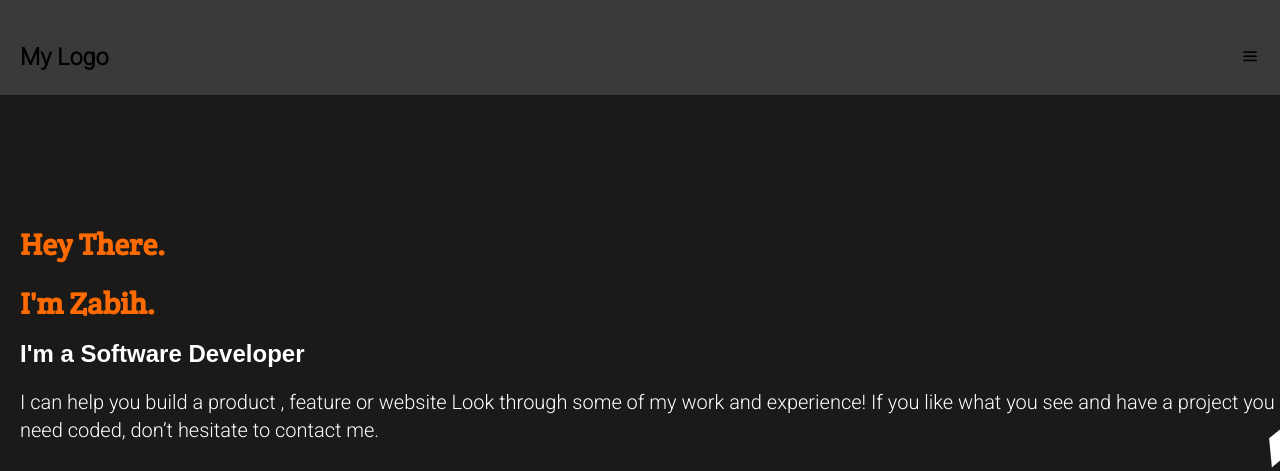
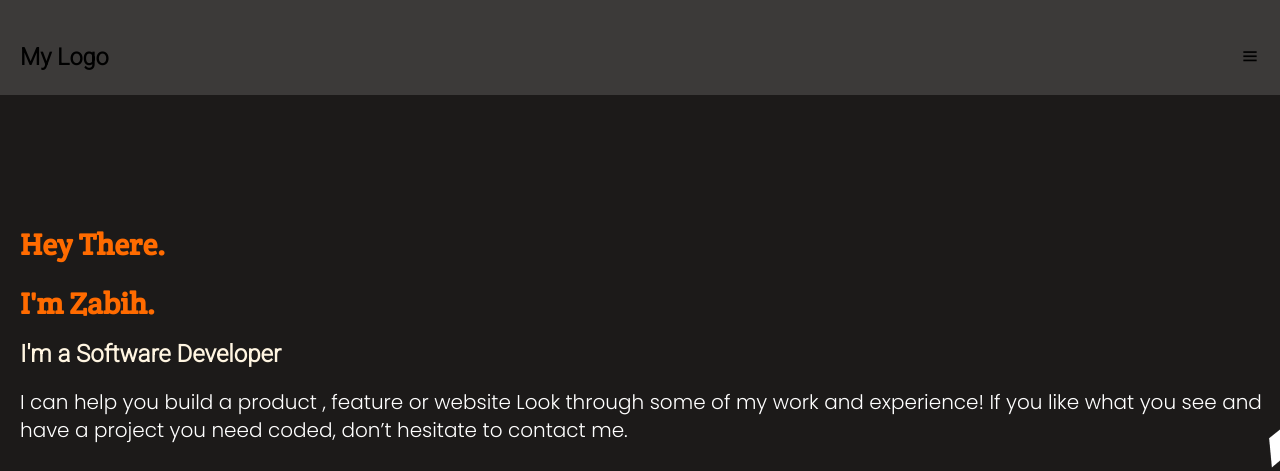
Before and after one commit to ZabihullahNooriWardak/portfolio, a website: page index.html in a window 1280 px wide. Shown: the top 471 px of the page. Drawn offline with nearby package versions, Linux system fonts and the light colour scheme.

Commit message:
css font changed

```diff
--- a/index.html
+++ b/index.html
@@ -10,6 +10,9 @@
     <link href='https://unpkg.com/boxicons@2.1.4/css/boxicons.min.css' rel='stylesheet'>
     <title>Document</title>
     <!-- link to google Font -->
+    <link rel="preconnect" href="https://fonts.googleapis.com">
+<link rel="preconnect" href="https://fonts.gstatic.com" crossorigin>
+<link href="https://fonts.googleapis.com/css2?family=Poppins:wght@100;200;300&family=Roboto:wght@300&display=swap" rel="stylesheet">
     <link rel="preconnect" href="https://fonts.googleapis.com">
     <link rel="preconnect" href="https://fonts.gstatic.com" crossorigin>
     <link href="https://fonts.googleapis.com/css2?family=Crete+Round&display=swap" rel="stylesheet">
--- a/style.css
+++ b/style.css
@@ -50,12 +50,12 @@ h1 {
 }
 
 h4 {
-  color: white;
+  color: rgb(255,245,225);
   margin-top: 1.7rem;
   margin-bottom: 0.3rem;
   margin-left: 2rem;
   font-size: 2.4rem;
-  font-family: Arial, Helvetica, sans-serif;
+  font-family: 'Roboto', sans-serif;
   font-weight: bold;
 }
 
@@ -64,7 +64,7 @@ p {
   margin-left: 2rem;
   font-size: 2rem;
   line-height: 2.8rem;
-  font-family: 'Roboto', sans-serif;
+  font-family: 'Poppins', sans-serif;
 }
 
 a i {
```
